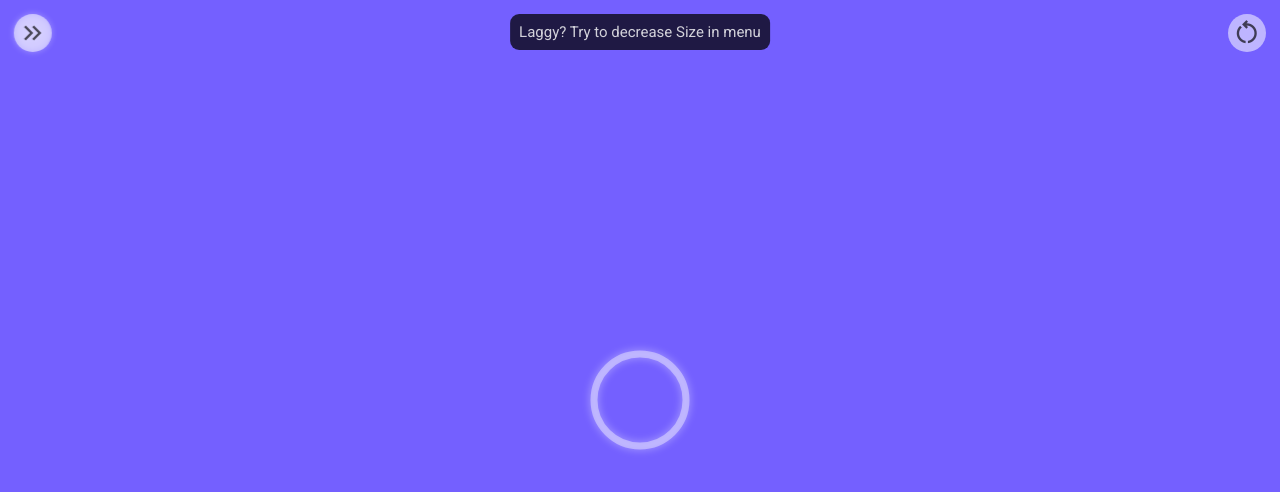
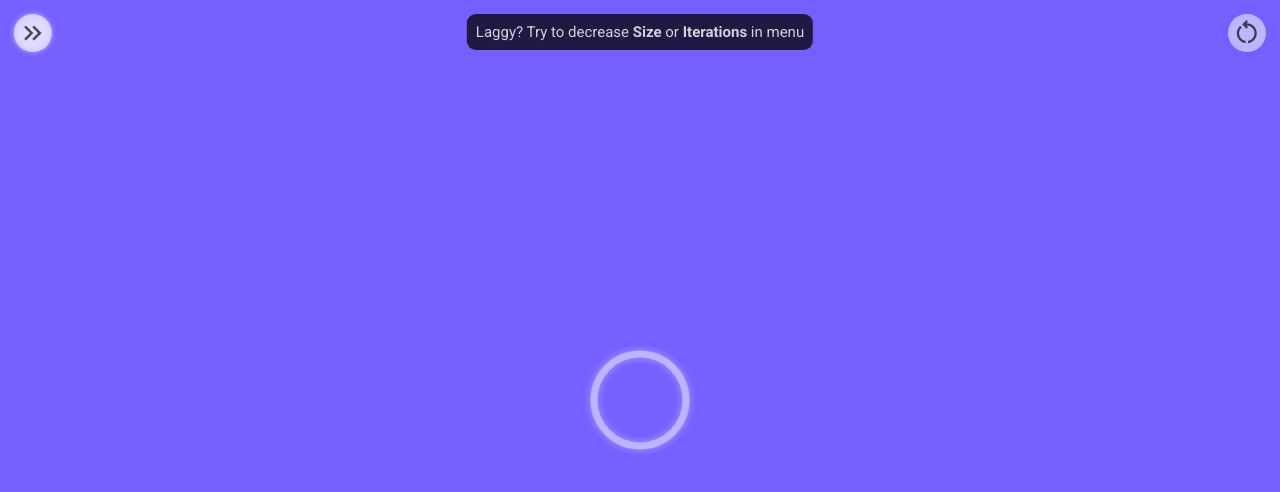
Before and after one commit to aleksei-berezkin/mandelbrot, a website with bundled scripts: page public/index.html in a window 1280 px wide. Built offline with nearby package versions, Linux system fonts and the light colour scheme; files whose address does not match are found by name.

Commit message:
Better toast

```diff
--- a/public/index.css
+++ b/public/index.css
@@ -16,6 +16,7 @@ html, body {
 
     --btn-size: 38px;
     --btn-pos: calc(var(--btn-size) * .375);
+    --btn-text-color: #000a;
     --menu-color: #fff8;
     --menu-color-a2: #fffa;
     --tx: 300ms;
@@ -63,7 +64,7 @@ button {
 .round-button {
     background-color: var(--menu-color);
     border-radius: calc(var(--btn-size) * .5);
-    color: #000a;
+    color: var(--btn-text-color);
     height: var(--btn-size);
     line-height: var(--btn-size);
     text-align: center;
@@ -183,6 +184,28 @@ button {
     pointer-events: all;
 }
 
+.main-menu.collapsed > .menu-button.blink {
+    animation: blink-bg 800ms infinite;
+}
+
+@keyframes blink-bg {
+    0% {
+        background-color: var(--menu-color);
+        box-shadow: none;
+        color: var(--btn-text-color);
+    }
+    50% {
+        background-color: white;
+        box-shadow: 0 0 1.2em #fffc;
+        color: black;
+    }
+    100% {
+        background-color: var(--menu-color);
+        box-shadow: none;
+        color: var(--btn-text-color);
+    }
+}
+
 .main-menu:not(.collapsed) > .menu-button {
     background-color: transparent;
 }
--- a/public/index.html
+++ b/public/index.html
@@ -6,12 +6,12 @@
     <title>Mandelbrot visualization</title>
     <link rel="preconnect" href="https://fonts.googleapis.com">
     <link rel="preconnect" href="https://fonts.gstatic.com" crossorigin>
-    <link href="https://fonts.googleapis.com/css2?family=Roboto:wght@400&display=swap" rel="stylesheet">
+    <link href="https://fonts.googleapis.com/css2?family=Roboto:wght@400;700&display=swap" rel="stylesheet">
     <link rel="stylesheet" href="https://fonts.googleapis.com/css2?family=Material+Symbols+Outlined:opsz,wght,FILL,GRAD@48,400,0,0" />
     <link rel="stylesheet" type="text/css" href="index.css"/>
 </head>
 <body>
-<div class="toast" style="opacity: 0" onclick="this.classList.remove('shown')"></div>
+<div class="toast" style="opacity: 0"></div>
 <canvas id="hidden-canvas"></canvas>
 <div id="main-loader-wr">
     <svg class="main-loader" xmlns="http://www.w3.org/2000/svg">
--- a/public/render.mjs
+++ b/public/render.mjs
@@ -89,10 +89,10 @@ async function render0(thisRenderTaskId) {
     setTimeout(
         function () {
             if (thisRenderTaskId === currentRenderTaskId && loaderWr.style.display === 'block') {
-                showToast('Laggy? Try to decrease Size in menu', 3200);
+                showToast('Laggy? Try to decrease <b>Size</b> or <b>Iterations</b> in menu', 4000);
             }
         },
-        3000,
+        3500,
     );
 
     const renderPromises = workers.map(async (worker) => {
--- a/public/toast.mjs
+++ b/public/toast.mjs
@@ -1,26 +1,49 @@
+const shown = new Set();
 const queue = [];
 
 export function showToast(message, timeout = 2500) {
+    if (shown.has(message)) {
+        return;
+    }
+
+    shown.add(message);
     queue.push([message, timeout]);
-    if (!getToastElement().classList.contains('shown')) {
+    if (queue.length === 1) {
         dequeueAndShow();
     }
 }
 
 function dequeueAndShow() {
+    const toast = getToastElement();
+    if (toast.classList.contains('shown')) {
+        return;
+    }
+
     const messageAndTimeout = queue.pop();
     if (!messageAndTimeout) {
         return;
     }
 
     const [message, timeout] = messageAndTimeout;
-    const toast = getToastElement();
     toast.classList.add('shown');
-    toast.innerText = message;
-    setTimeout(() => {
+    toast.innerHTML = message;
+
+    const menuButton = document.querySelector('.menu-button');
+    if (message.includes('in menu')) {
+        menuButton.classList.add('blink');
+    }
+
+    const timeoutId = setTimeout(hide, timeout);
+
+    function hide() {
+        toast.onclick = null;
         toast.classList.remove('shown');
+        menuButton.classList.remove('blink');
+        clearTimeout(timeoutId);
         setTimeout(dequeueAndShow, 1000);
-    }, timeout);
+    }
+
+    toast.onclick = hide;
 }
 
 function getToastElement() {
```
